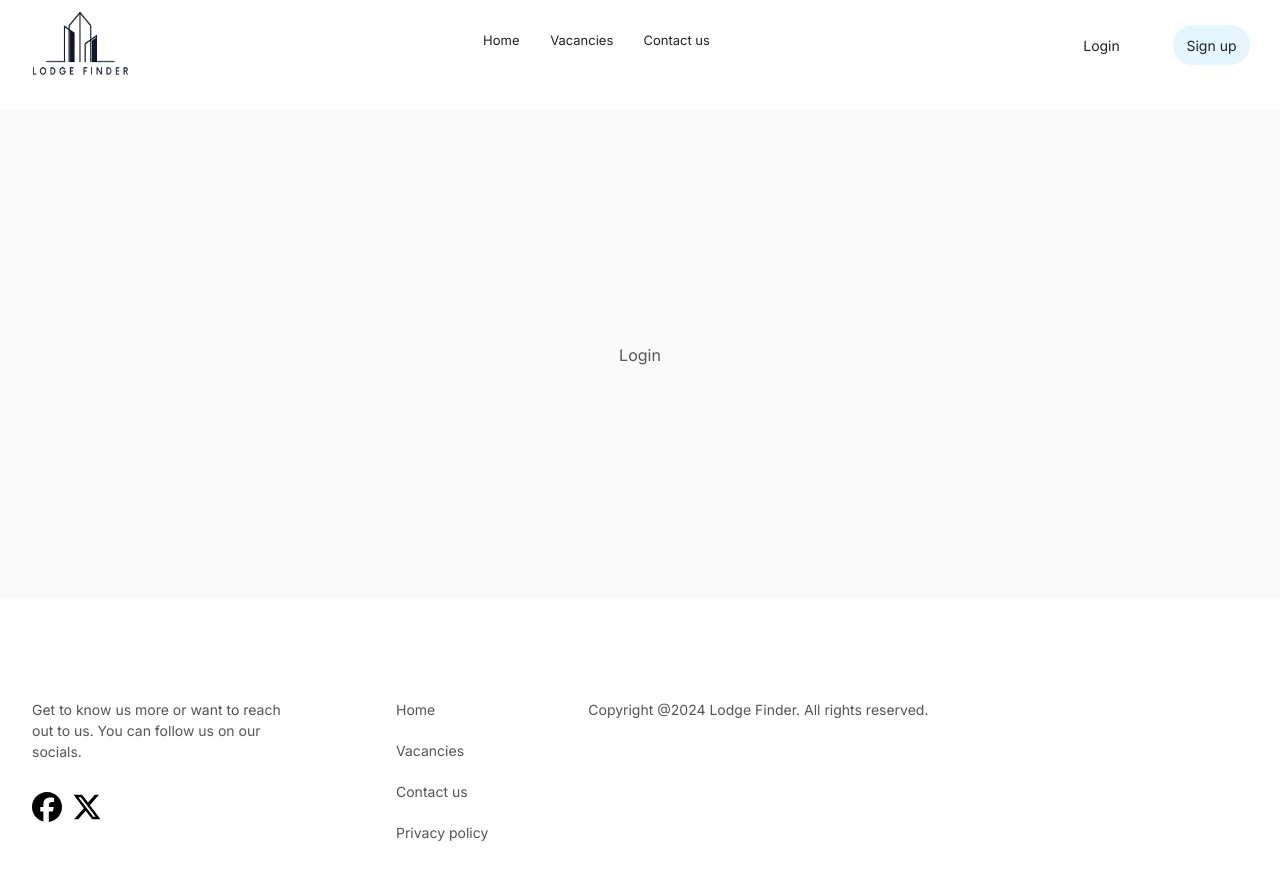
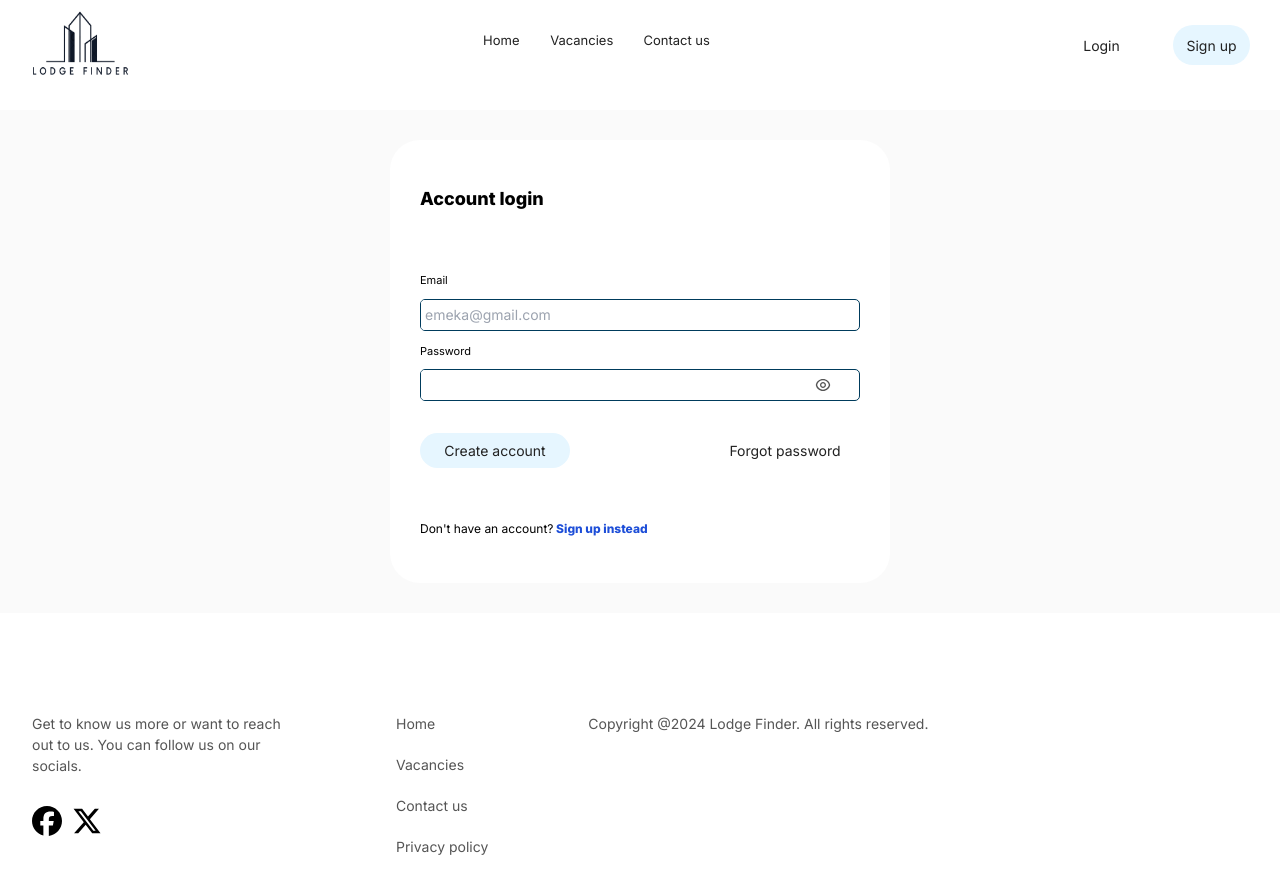
Before and after one commit to Ikem-coded-it/lodge-finder, a Next.js app: page /auth/login in a window 1280 px wide. Shown: the top 894 px of the page. Built offline with nearby package versions, Linux system fonts and the light colour scheme.

Commit message:
finished login page

```diff
--- /dev/null
+++ b/app/auth/login/loginForm.tsx
@@ -0,0 +1,93 @@
+'use client'
+// Render Prop
+
+import React from 'react';
+import { useFormik } from 'formik';
+import { CaretakerLogin } from "@/app/lib/definitions/caretaker";
+import { validateCaretakerLogin } from "./validator";
+import DynamicInputField from "@/app/ui/components/Form/input";
+import InputContainer from "@/app/ui/components/Form/input-container";
+import Button from "@/app/ui/components/Button";
+import Link from "next/link";
+
+const LoginForm = () => {
+
+  const formik = useFormik({
+    initialValues: {
+      email: '',
+      password: ''
+    } as CaretakerLogin,
+
+    validate: validateCaretakerLogin as any,
+
+    onSubmit: (values: any, { setSubmitting }: { setSubmitting: any } ) => {
+      setTimeout(() => {
+        alert(JSON.stringify(values, null, 2));
+        setSubmitting(false);
+      }, 400);
+    },
+  });
+
+  return(
+    <form
+    onSubmit={formik.handleSubmit}
+    className="w-full h-fit flex flex-col gap-3">
+
+      <DynamicInputField
+      type="email"
+      name="email"
+      label="Email"
+      placeholder="emeka@gmail.com"
+      onChange={formik.handleChange}
+      onBlur={formik.handleBlur}
+      value={formik.values.email}
+      error={formik.errors.email}
+      touched={formik.touched.email}
+      className="w-full"
+      />
+
+      <DynamicInputField
+      type="password"
+      name="password"
+      label="Password"
+      onChange={formik.handleChange}
+      onBlur={formik.handleBlur}
+      value={formik.values.password}
+      error={formik.errors.password}
+      touched={formik.touched.password}
+      className="w-full"
+      />
+
+      <InputContainer>
+        <Button
+        bg
+        type="submit"
+        text="Create account"
+        className="w-[150px] h-[35px] mt-[20px]"
+        />
+
+        <Link href="/auth/forgot-password">
+          <Button
+          type="button"
+          text="Forgot password"
+          className="w-[150px] h-[35px] mt-[20px]"
+          />
+        </Link>
+      </InputContainer>
+
+      <p className="text-[12px] font-[500] text-darkFont-default mt-10">
+        Don&apos;t have an account?
+        <span className="font-[800]">
+          <Link
+          href="/auth/signup"
+          className="text-blue-700"
+          >
+            {" " + "Sign up instead"}
+          </Link>
+        </span>
+      </p>
+    </form>
+  )
+}
+
+export default LoginForm;
--- a/app/auth/login/page.tsx
+++ b/app/auth/login/page.tsx
@@ -1,5 +1,18 @@
+import type { Metadata } from 'next'
+import FormContainer from "@/app/ui/components/Form/form-container";
+import LoginForm from "@/app/auth/login/loginForm";
 
+const metadata: Metadata = {
+  title: 'Login',
+}
 
 export default function Page() {
-  return <h1>Login</h1>
+  return(
+    <FormContainer
+    title="Account login"
+    description=""
+    >
+      <LoginForm/>
+    </FormContainer>
+  )
 }
--- /dev/null
+++ b/app/auth/login/validator.tsx
@@ -0,0 +1,17 @@
+import { CaretakerLogin } from "@/app/lib/definitions/caretaker"
+
+export const validateCaretakerLogin = (values: CaretakerLogin) => {
+  const errors: any = {};
+
+  if (!values.email) {
+    errors.email = 'Required';
+  } else if (!/^[A-Z0-9._%+-]+@[A-Z0-9.-]+\.[A-Z]{2,4}$/i.test(values.email)) {
+    errors.email = 'Invalid email address';
+  }
+
+  if (!values.password) {
+    errors.password = 'Required';
+  }
+
+  return errors;
+};
--- a/app/auth/proceed/proceedPageButtons.tsx
+++ b/app/auth/proceed/proceedPageButtons.tsx
@@ -18,7 +18,10 @@ export default function ProceedPageButtons() {
         <p className="text-[12px] font-[500] text-darkFont-default">
           Already have an account?
           <span className="font-[800]">
-            <Link href="/auth/login">
+            <Link
+            href="/auth/login"
+            className="text-blue-700"
+            >
               {" " + "Login instead"}
             </Link>
           </span>
--- a/app/lib/definitions/caretaker.tsx
+++ b/app/lib/definitions/caretaker.tsx
@@ -18,3 +18,8 @@ export interface Caretaker  {
   imageURL?: string;
   whatsappNumber: number;
 }
+
+export interface CaretakerLogin {
+  email: string;
+  password: string;
+}
```
